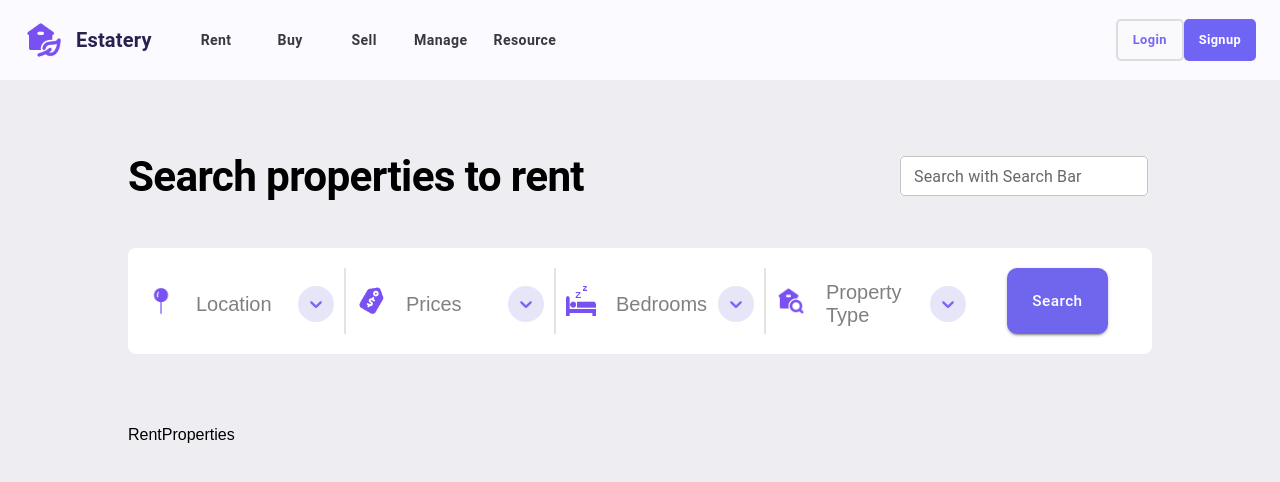
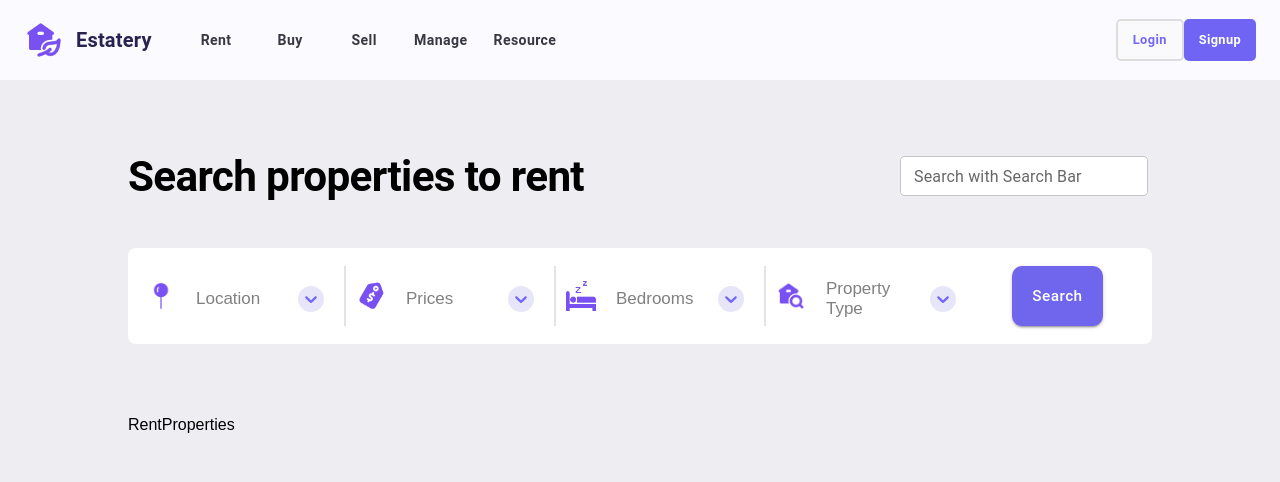
Before and after one commit to SJ22032003/reunion-estatery, a React (Create React App) app: page / in a window 1280 px wide. Shown: the top 482 px of the page. Built offline with nearby package versions, Linux system fonts and the light colour scheme.

Commit message:
css fixes

```diff
--- a/src/Components/pages/SearchFilters/RentFilters.js
+++ b/src/Components/pages/SearchFilters/RentFilters.js
@@ -19,7 +19,7 @@ const useStyles = makeStyles((theme) => ({
     width: "100%",
     textAlign: "left",
     margin: "6px 0 0 10px",
-    fontSize: "clamp(15px,2vw,20px)",
+    fontSize: "clamp(13px,2vw,17px)",
   },
   filterIcon:{
     width: "30px",
@@ -45,6 +45,8 @@ function RentFilters() {
       backgroundColor:'#e7e6f9',
       color:'#7367f8',
       borderRadius:'50%',
+      padding:'3px',
+      marginRight:'10px',
     })
   }
 
@@ -63,7 +65,7 @@ function RentFilters() {
             maxWidth: "1200px",
             borderRadius:'8px',
             backgroundColor:'#fff',
-            padding:'20px 8px',
+            padding:'18px 8px',
           }}
         >
           <Grid
@@ -193,7 +195,7 @@ function RentFilters() {
                   borderRadius: "10px",
                   marginRight: "5px",
                   fontSize: "clamp(13px, 1.2vw, 16px)",
-                  padding: "12px 25px",
+                  padding: "10px 20px",
                   color: "#FFFFFF",
                   textTransform: "none",
                   '&:hover': {
```
